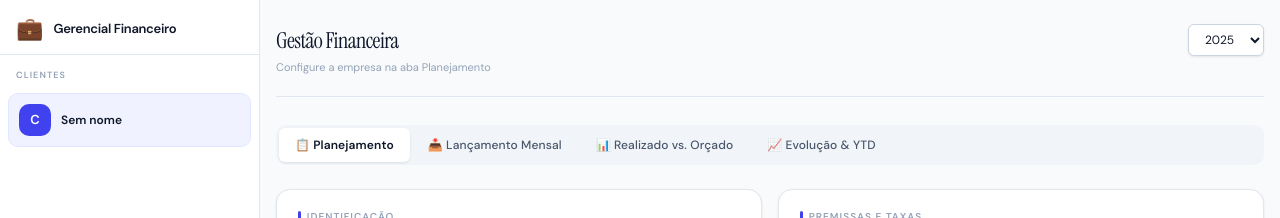
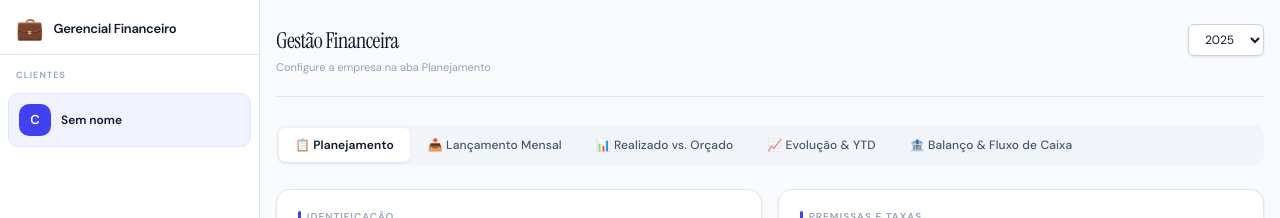
Before and after one commit to Isseid2/gest-o-financeira, a React (Vite) app: page / in a window 1280 px wide. Shown: the top 218 px of the page. Built offline with nearby package versions, Linux system fonts and the light colour scheme; the HTML template or start-up script is replaced by a standard one.

Commit message:
Update Index.tsx

```diff
--- a/src/pages/Index.tsx
+++ b/src/pages/Index.tsx
@@ -1,3 +1,12 @@
+/**
+ * Index.tsx — VERSÃO ATUALIZADA
+ *
+ * Adiciona a aba "Balanço & Fluxo de Caixa" ao sistema Gerencial Financeiro.
+ * Única mudança em relação ao original: import de BalancoTab + nova entrada em TABS.
+ *
+ * Place at: src/pages/Index.tsx  (substitui o arquivo atual)
+ */
+
 import { useState } from 'react';
 import { useFinancial } from '@/context/FinancialContext';
 import { FinancialProvider } from '@/context/FinancialContext';
@@ -5,12 +14,14 @@ import { PlanejamentoTab } from '@/components/tabs/PlanejamentoTab';
 import { MensalTab } from '@/components/tabs/MensalTab';
 import { ComparativoTab } from '@/components/tabs/ComparativoTab';
 import { EvolucaoTab } from '@/components/tabs/EvolucaoTab';
+import { BalancoTab } from '@/components/tabs/BalancoTab'; // ← NOVO
 
 const TABS = [
   { key: 'planejamento', label: '📋 Planejamento' },
-  { key: 'mensal', label: '📥 Lançamento Mensal' },
-  { key: 'comparativo', label: '📊 Realizado vs. Orçado' },
-  { key: 'evolucao', label: '📈 Evolução & YTD' },
+  { key: 'mensal',       label: '📥 Lançamento Mensal' },
+  { key: 'comparativo',  label: '📊 Realizado vs. Orçado' },
+  { key: 'evolucao',     label: '📈 Evolução & YTD' },
+  { key: 'balanco',      label: '🏦 Balanço & Fluxo de Caixa' }, // ← NOVO
 ];
 
 const ANOS = ['2024', '2025', '2026', '2027', '2028'];
@@ -109,6 +120,9 @@ function Dashboard() {
 
   const empresaLabel = cliente.empresa.nome || 'Configure a empresa na aba Planejamento';
 
+  // Na aba de balanço, esconder o seletor de ano pois o módulo tem o próprio
+  const showAnoSel = activeTab !== 'balanco';
+
   return (
     <div className="app-layout">
       <ClientSidebar />
@@ -122,6 +136,7 @@ function Dashboard() {
               </h1>
               <p className="text-[11px] mt-0.5 font-normal" style={{ color: 'hsl(var(--text-muted))' }}>{empresaLabel}</p>
             </div>
+            {showAnoSel && (
               <div className="flex gap-2 items-center flex-wrap">
                 <select
                   className="ano-sel"
@@ -131,6 +146,7 @@ function Dashboard() {
                   {ANOS.map(a => <option key={a}>{a}</option>)}
                 </select>
               </div>
+            )}
           </div>
 
           {/* Tabs */}
@@ -149,9 +165,10 @@ function Dashboard() {
           {/* Panels */}
           <div style={{ animation: 'fadeUp .25s ease' }}>
             {activeTab === 'planejamento' && <PlanejamentoTab />}
-            {activeTab === 'mensal' && <MensalTab />}
-            {activeTab === 'comparativo' && <ComparativoTab />}
-            {activeTab === 'evolucao' && <EvolucaoTab />}
+            {activeTab === 'mensal'       && <MensalTab />}
+            {activeTab === 'comparativo'  && <ComparativoTab />}
+            {activeTab === 'evolucao'     && <EvolucaoTab />}
+            {activeTab === 'balanco'      && <BalancoTab />}  {/* ← NOVO */}
           </div>
         </div>
       </div>
```
Lines whose indentation alone changed are shown as unchanged.
